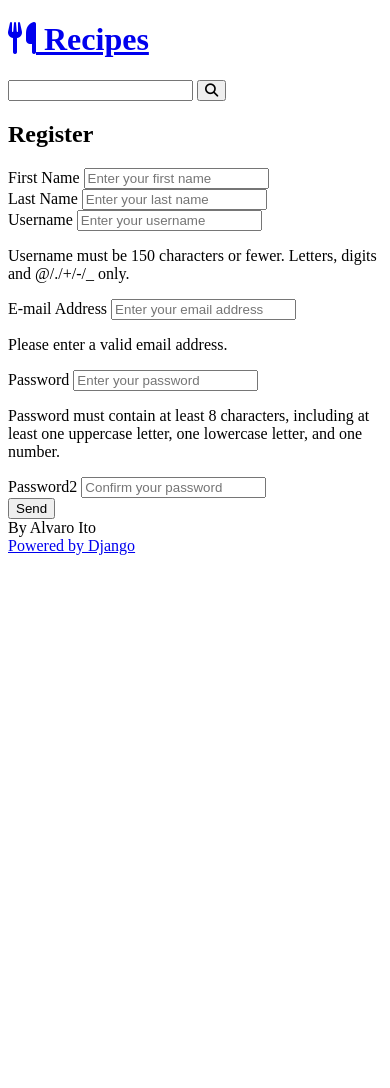
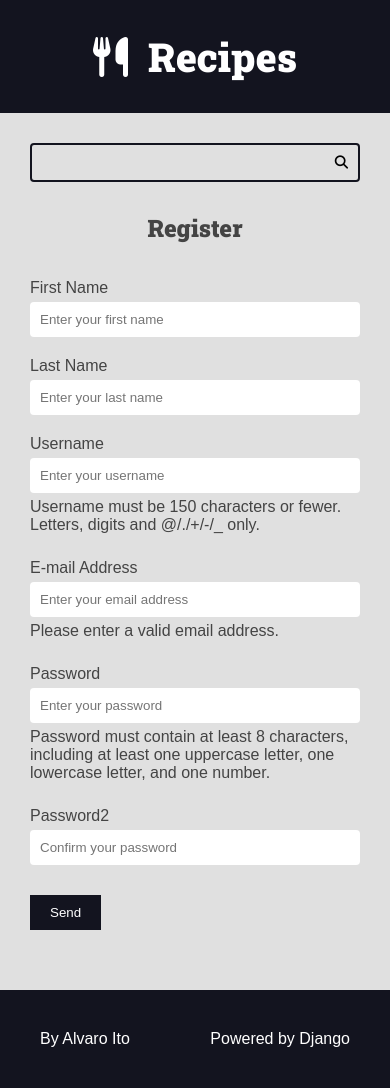
Before and after one commit to AlvaroIto/Django-Web-Framework-e-Django-Rest-Framework, a Django app: page /authors/register/ in a window 390 px wide. Before the commit the page ends 555 px from the top, so only its background shows below. Run offline with Django 5.2, Linux system fonts and the light colour scheme.

Commit message:
Organização de arquivos

```diff
--- a/authors/views.py
+++ b/authors/views.py
@@ -2,12 +2,14 @@ from django.shortcuts import render, redirect
 from .forms import RegisterForm
 from django.http import Http404
 from django.contrib import messages
+from django.urls import reverse
 
 def register_view(request):
     register_form_data = request.session.get('register_form_data', None)
     form = RegisterForm(register_form_data)
     return render(request, 'authors/pages/register_view.html', {
-        'form': form
+        'form': form,
+        'form_action': reverse("authors:create"),
     })
 
 def register_create(request):
--- /dev/null
+++ b/base_static/global/css/styles.css
@@ -0,0 +1,419 @@
+:root {
+    --color-primary: #269fe6;
+    --color-primary-hover: #2086c2;
+    --color-primary-dark: #13141f;
+    --color-primary-dark-hover: #212336;
+    --color-primary-light: #d4ecfa;
+    --color-primary-light-hover: #bdd8e7;
+
+    --color-white: #fff;
+    --color-black: #000;
+
+    --color-dark-text: #444;
+    --color-info-light: #cce5ff;
+    --color-debug-light: #cce5ff;
+    --color-success-light: #d4edda;
+    --color-alert-light: #fff3cd;
+    --color-warning-light: #fff3cd;
+    --color-error-light: #f8d7da;
+
+    --color-info-dark: #4d86c4;
+    --color-debug-dark: #4d86c4;
+    --color-success-dark: #4a9c5d;
+    --color-alert-dark: #927f40;
+    --color-warning-dark: #927f40;
+    --color-error-dark: #da525d;
+
+    --color-gray-0: #f9f9f9;
+    --color-gray-1: #e0e0e0;
+    --color-gray-2: #c7c7c7;
+    --color-gray-3: #aeaeae;
+    --color-gray-4: #959595;
+    --color-gray-5: #7d7d7d;
+    --color-gray-6: #646464;
+    --color-gray-7: #4b4b4b;
+    --color-gray-8: #323232;
+    --color-gray-9: #191919;
+
+    --font-primary: sans-serif;
+    --font-headings: 'Roboto Slab', serif;
+
+    --spacing-gutter-medium: 3rem;
+    --spacing-gutter-large: 4rem;
+}
+*{
+    padding: 0;
+    margin: 0;
+    box-sizing: border-box;
+}
+
+html {
+    font-size: 62.5%;
+}
+
+body {
+    font-size: 1.6rem;
+    font-family: var(--font-primary);
+    background: var(--color-gray-1);
+    color: var(--color-dark-text);
+}
+
+h1, h2, h3, h4, h5, h6{
+    font-family: var(--font-headings);
+}
+
+.container {
+    max-width: 144rem;
+    margin: 0 auto;
+    padding: var(--spacing-gutter-medium);
+
+}
+
+.main-header-container {
+    background: var(--color-primary-dark);
+}
+
+.main-logo {
+    font-size: 4rem;
+    color: var(--color-white);
+    text-decoration: none;
+    display: flex;
+    flex-flow: row nowrap;
+    align-items: center;
+    justify-content: center;
+    width: fit-content;
+    margin: 0 auto;
+}
+
+.main-logo-icon {
+    margin-right: 2rem;
+}
+
+.search-form {
+    border: .2rem solid var(--color-primary-dark);
+    max-width: 64rem;
+    margin: 0 auto;
+    border-radius: .4rem;
+    position: relative;
+    transition: all 300ms ease-in-out;
+}
+
+.search-input,
+.search-button {
+    border: none;
+    background: none;
+    outline: none;
+    padding: 1rem;
+    transition: all 300ms ease-in-out;
+}
+
+.search-input {
+    width: 100%;
+    padding-right: 3rem;
+}
+
+.search-button {
+    position: absolute;
+    top: 0;
+    right: 0;
+}
+
+.search-button:focus {
+    outline: 1px solid var(--color-primary);
+    background: rgba(0, 0, 0, .05);
+}
+
+
+.search-form:focus-within {
+    border-color: var(--color-primary);
+    background: var(--color-white);
+}
+
+.search-form:focus-within .search-button {
+    color: var(--color-primary);
+}
+
+.main-content {
+    padding-top: 0;
+}
+
+.main-content-list {
+    display: grid;
+    grid-template-columns: repeat(auto-fit, minmax(340px, 1fr));
+    gap: var(--spacing-gutter-large)
+}
+
+.recipe {
+    background: var(--color-white);
+    box-shadow: -5px 5px 10px rgba(0, 0, 0, .2);
+    transform: scale(1);
+    transition: all 300ms ease-in-out;
+    border-radius: .5rem;
+    overflow: hidden;
+}
+
+.recipe img {
+    max-width: 100%;
+
+}
+
+.recipe-list-item {
+    max-width: 64rem;
+    height: fit-content;
+}
+
+.recipe-list-item:hover {
+    transform: scale(1.02);
+    box-shadow: -8px 8px 18px rgba(0, 0, 0, .25);
+}
+
+.recipe-title-container {
+    padding: var(--spacing-gutter-medium);
+    padding-bottom:2rem;
+}
+
+.recipe-title-container a {
+    text-decoration: none;
+    color: var(--color-primary-dark);
+}
+
+.recipe-author {
+    padding: 0 var(--spacing-gutter-medium);
+}
+
+.recipe-content {
+    padding: var(--spacing-gutter-medium);
+    padding-top: 2rem;
+}
+
+.recipe-author-item {
+    color: var(--color-gray-4);
+    margin-right: 1rem;
+}
+
+.recipe-author a {
+    color: var(--color-primary);
+    transition: all 300ms ease-in-out;
+    text-decoration: none;
+}
+
+.recipe-author a:hover {
+    color: var(--color-primary-dark);
+}
+
+.recipe-meta-container {
+    display: flex;
+    flex-flow: row wrap;
+    padding: var(--spacing-gutter-medium);
+    background: var(--color-gray-1);
+}
+
+.recipe-meta {
+    display: flex;
+    flex-flow: column nowrap;
+    flex-shrink: 1;
+    flex-grow: 1;
+    text-align: center;
+}
+
+.recipe-meta-title {
+    font-size: 1.6rem;
+}
+
+.recipe-footer a {
+    background: var(--color-primary-dark);
+    display: block;
+    color: var(--color-white);
+    text-decoration: none;
+    text-align: center;
+    padding: 1.5rem;
+    transition: all 300ms ease-in-out;
+}
+
+.recipe-footer a:hover {
+    filter: brightness(2);
+}
+
+.main-content-detail .recipe-list-item {
+    max-width: 84rem;
+    margin: 0 auto;
+}
+
+.main-content-detail .recipe-list-item:hover {
+    transform: scale(1);
+    box-shadow: -5px 5px 15px rgba(0, 0, 0, 0.2);
+}
+
+.preparation-steps {
+    padding: var(--spacing-gutter-medium);
+}
+
+.main-footer {
+    display: flex;
+    align-items: center;
+    justify-content: space-between;
+    background: var(--color-primary-dark);
+    color: var(--color-white);
+    padding: var(--spacing-gutter-large);
+}
+
+.main-footer a {
+    color: var(--color-white);
+    text-decoration: none;
+    transition: all 300ms ease-in-out;
+}
+
+.main-footer a:hover {
+    filter: brightness(.8);
+}
+
+.preparation-steps h1,
+.preparation-steps h2,
+.preparation-steps h3,
+.preparation-steps h4,
+.preparation-steps h5,
+.preparation-steps h6,
+.preparation-steps p,
+.preparation-steps pre {
+    margin: 2rem 0;
+}
+
+.preparation-steps ol,
+.preparation-steps ul {
+    margin: 2rem;
+    padding: 0 2rem;
+}
+
+.pagination-content {
+    display: flex;
+    flex-flow: row wrap;
+    gap: 1rem 0.5rem;
+}
+.pagination .page-item {
+    background: var(--color-gray-3);
+    padding: 0.5rem 1rem;
+}
+.pagination .page-link {
+    text-decoration: none;
+    background: var(--color-primary);
+    color: var(--color-white);
+
+}
+.pagination .page-current {
+    text-decoration: none;
+    background: var(--color-primary-dark);
+}
+
+/* Forms */
+
+.form-content {
+    max-width: 64rem;
+    margin: 0 auto;
+    margin-bottom: var(--spacing-gutter-medium);
+}
+
+.form-content label,
+.form-content .help-text,
+.errorlist {
+    display: block;
+    margin: .5rem 0;
+    font-size: 1.6rem;
+    list-style-type: none;
+}
+
+.errorlist {
+    color: var(--color-error-dark);
+}
+
+.form-content input {
+    width: 100%;
+    padding: 1rem;
+    border-radius: .4rem;
+    border: 1px solid var(--color-dark-primary);
+}
+
+.form-content-grid {
+    display: grid;
+    grid-template-columns: repeat(auto-fit, minmax(30rem, 1fr));
+    gap: calc(var(--spacing-gutter-medium) / 2) var(--spacing-gutter-medium);
+}
+
+.form-content button {
+    padding: 1rem 2rem;
+    border: none;
+    background: var(--color-primary-dark);
+    color: var(--color-white);
+}
+
+/* Messages */
+.messages-container {
+    display: flex;
+    flex-flow: column nowrap;
+    gap: calc(var(--spacing-gutter-medium) / 2);
+}
+
+.message {
+  padding: 1rem;
+  border-radius: 4px;
+  border: 1px solid var(--color-dark-text);
+  background: var(--color-gray-2);
+  color: var(--color-dark-text);
+}
+
+
+.message-error {
+  border: 1px solid var(--color-error-dark);
+  background: var(--color-error-light);
+  color: var(--color-error-dark);
+}
+
+.message-success {
+  border: 1px solid var(--color-success-dark);
+  background: var(--color-success-light);
+  color: var(--color-success-dark);
+}
+
+.message-warning {
+  border: 1px solid var(--color-warning-dark);
+  background: var(--color-warning-light);
+  color: var(--color-warning-dark);
+}
+
+.message-alert {
+  border: 1px solid var(--color-alert-dark);
+  background: var(--color-alert-light);
+  color: var(--color-alert-dark);
+}
+
+.message-info {
+  border: 1px solid var(--color-info-dark);
+  background: var(--color-info-light);
+  color: var(--color-info-dark);
+}
+
+.message-debug {
+  border: 1px solid var(--color-debug-dark);
+  background: var(--color-debug-light);
+  color: var(--color-debug-dark);
+}
+
+/* Generics */
+
+.center {
+    text-align: center;
+}
+
+.m-x {
+    margin: 0 var(--spacing-gutter-medium);
+}
+
+.m-y {
+    margin: var(--spacing-gutter-medium) 0;
+}
+
+@media (max-width: 600px) {
+    .main-content-list,
+    .form-content-grid {
+        grid-template-columns: repeat(auto-fit, minmax(100%, 1fr));
+    }
+}
--- a/base_templates/global/base.html
+++ b/base_templates/global/base.html
@@ -2,20 +2,20 @@
 <html lang="pt-BR">
 
 <head>
-    {% include "recipes/partials/head.html" %}
+    {% include "global/partials/head.html" %}
     <title>{% block title %}{% endblock title %} Recipes</title>
 </head>
 
 <body>
-    {% include "recipes/partials/header.html" %}
-    {% include "recipes/partials/search.html" %}
+    {% include "global/partials/header.html" %}
+    {% include "global/partials/search.html" %}
 
     <main class="main-content-container">
         {% block content %}{% endblock content %}
-        {% include "recipes/partials/pagination.html" %}
+        {% include "global/partials/pagination.html" %}
     </main>
 
-    {% include "recipes/partials/footer.html" %}
+    {% include "global/partials/footer.html" %}
 </body>
 
 </html>
--- a/recipes/templates/recipes/partials/head.html
+++ b/base_templates/global/partials/head.html
@@ -11,4 +11,5 @@
 <link rel="preconnect" href="https://fonts.gstatic.com" crossorigin>
 <link href="https://fonts.googleapis.com/css2?family=Roboto+Slab:wght@900&display=swap" rel="stylesheet">
 
-<link rel="stylesheet" href="{% static 'recipes/css/styles.css' %}">
+<link rel="stylesheet" href="{% static 'global/css/styles.css' %}">
+<link rel="stylesheet" href="{% static 'global/css/global-style.css' %}">
--- a/project/settings.py
+++ b/project/settings.py
@@ -125,6 +125,10 @@ STATIC_URL = 'static/'
 
 STATIC_ROOT = BASE_DIR / 'static'
 
+STATICFILES_DIRS = [
+    BASE_DIR / "base_static",
+]
+
 MEDIA_URL = '/media/'
 MEDIA_ROOT = BASE_DIR / 'media'
 
--- a/recipes/templates/recipes/pages/home.html
+++ b/recipes/templates/recipes/pages/home.html
@@ -4,7 +4,7 @@
 
 {% block content %}
 
-{% include "recipes/partials/messages.html" %}
+{% include "global/partials/messages.html" %}
 
 <div class="main-content main-content-list container">
 {% for recipe in recipes %}
```
Also changed, not shown: authors/templates/authors/pages/register_view.html (+2 -38 lines), base_templates/global/partials/form.html (added, +36 -0 lines), base_static/global/css/global-style.css (added), base_templates/global/partials/footer.html (renamed from recipes/templates/recipes/partials/footer.html), base_templates/global/partials/header.html (renamed from recipes/templates/recipes/partials/header.html), base_templates/global/partials/messages.html (renamed from recipes/templates/recipes/partials/messages.html), base_templates/global/partials/pagination.html (renamed from recipes/templates/recipes/partials/pagination.html), base_templates/global/partials/search.html (renamed from recipes/templates/recipes/partials/search.html).
